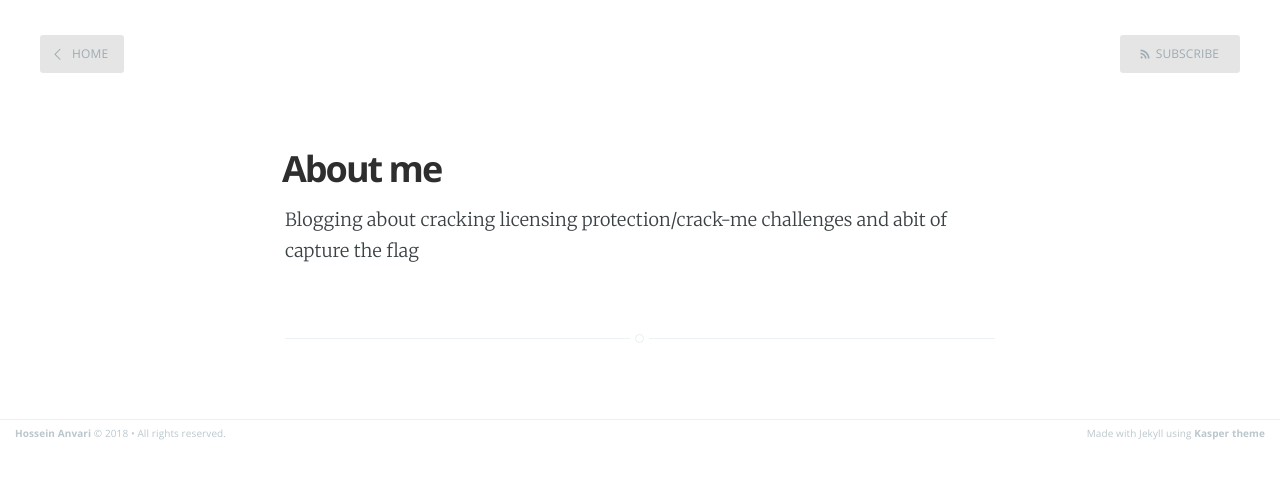
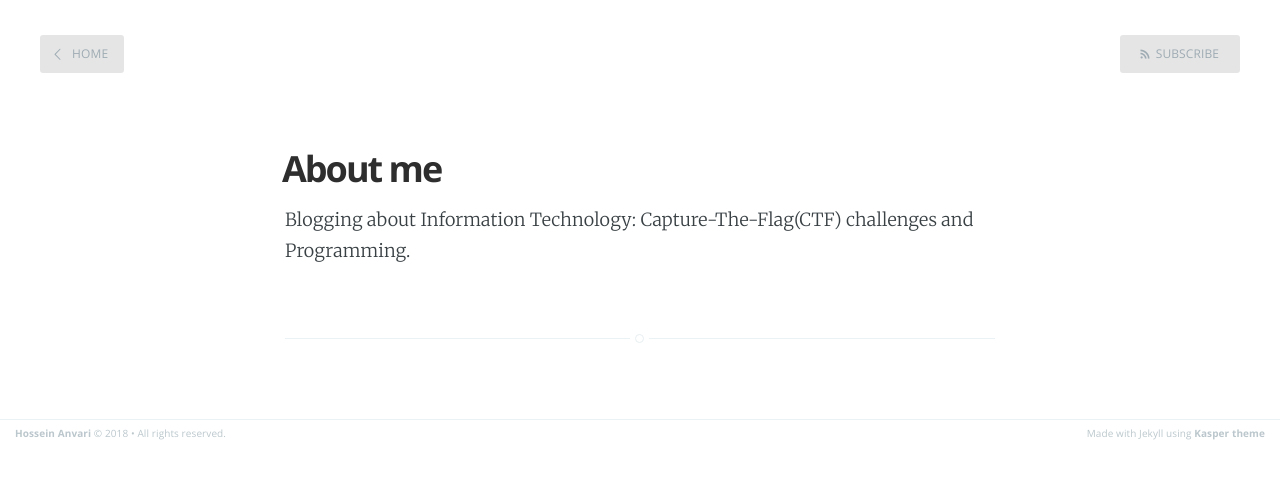
Before and after one commit to KHZ-INTL/blog, a Jekyll site: the page built from about.md, in a window 1280 px wide. Shown: the top 479 px of the page. Built offline with Jekyll 4.4.1, drawn with Linux system fonts in a browser that asks for light colours.

Commit message:
fix about page

```diff
--- a/about.md
+++ b/about.md
@@ -2,4 +2,4 @@
 layout: page
 title: About me
 ---
-Blogging about cracking licensing protection/crack-me challenges and abit of capture the flag
+Blogging about Information Technology: Capture-The-Flag(CTF) challenges and Programming.
```
